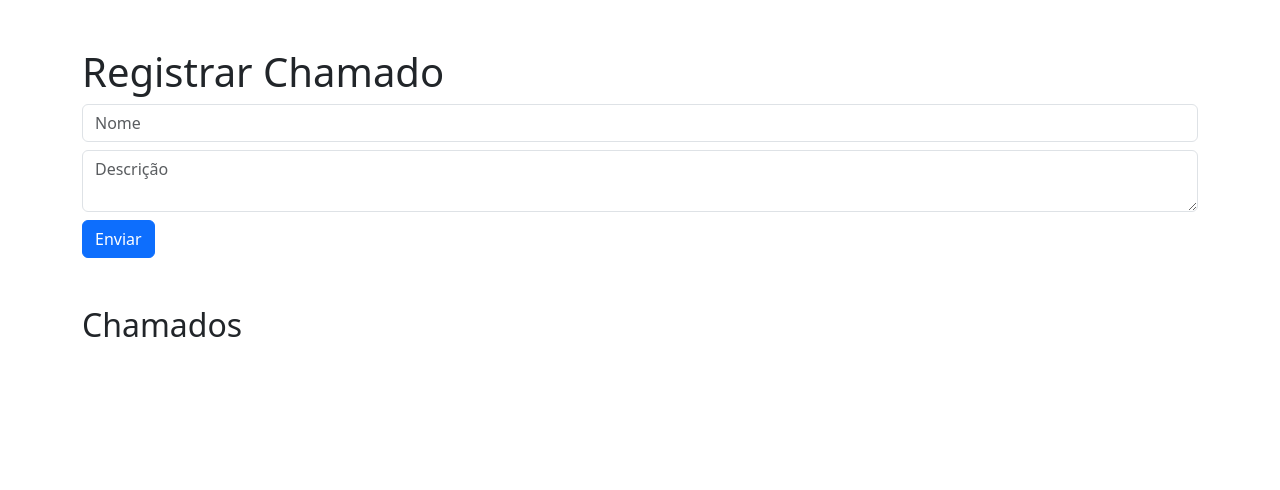
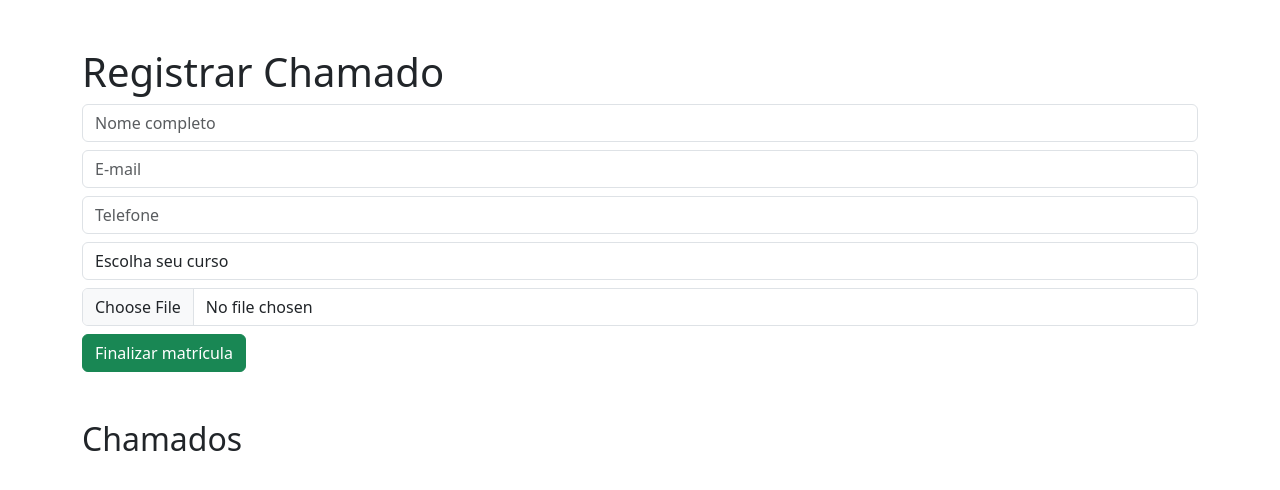
Before and after one commit to Xacarami/Cloud-Front, a plain HTML site: page index.html in a window 1280 px wide. Drawn offline with nearby package versions, Linux system fonts and the light colour scheme; no server answers.

Commit message:
modificacao

```diff
--- a/index.html
+++ b/index.html
@@ -12,11 +12,33 @@
 
   <h1>Registrar Chamado</h1>
 
-  <form id="form">
-    <input type="text" class="form-control mb-2" placeholder="Nome" id="nome">
-    <textarea class="form-control mb-2" placeholder="Descrição" id="descricao"></textarea>
-    <button class="btn btn-primary">Enviar</button>
-  </form>
+  <form id="formularioMatricula" enctype="multipart/form-data">
+  <!-- Campo de Nome -->
+  <input type="text" class="form-control mb-2" placeholder="Nome completo" id="nome" name="nome" required>
+
+  <!-- Campo de E-mail -->
+  <input type="email" class="form-control mb-2" placeholder="E-mail" id="email" name="email" required>
+
+  <!-- Campo de Telefone -->
+  <input type="tel" class="form-control mb-2" placeholder="Telefone" id="telefone" name="telefone" required pattern="[0-9]{10,11}" title="Digite apenas números com DDD">
+
+  <!-- Seleção de Curso -->
+  <select class="form-control mb-2" id="curso" name="curso" required>
+    <option value="" disabled selected>Escolha seu curso</option>
+    <option value="engenharia">Engenharia</option>
+    <option value="direito">Direito</option>
+    <option value="medicina">Medicina</option>
+    <option value="arquitetura">Arquitetura</option>
+    <option value="ciencia_computacao">Ciência da Computação</option>
+  </select>
+
+  <!-- Upload de Documento -->
+  <input type="file" class="form-control mb-2" id="documento" name="documento" accept=".pdf,.jpg,.png" required>
+
+  <!-- Botão de Enviar -->
+  <button type="submit" class="btn btn-success">Finalizar matrícula</button>
+</form>
+
 
   <h2 class="mt-5">Chamados</h2>
 
```
